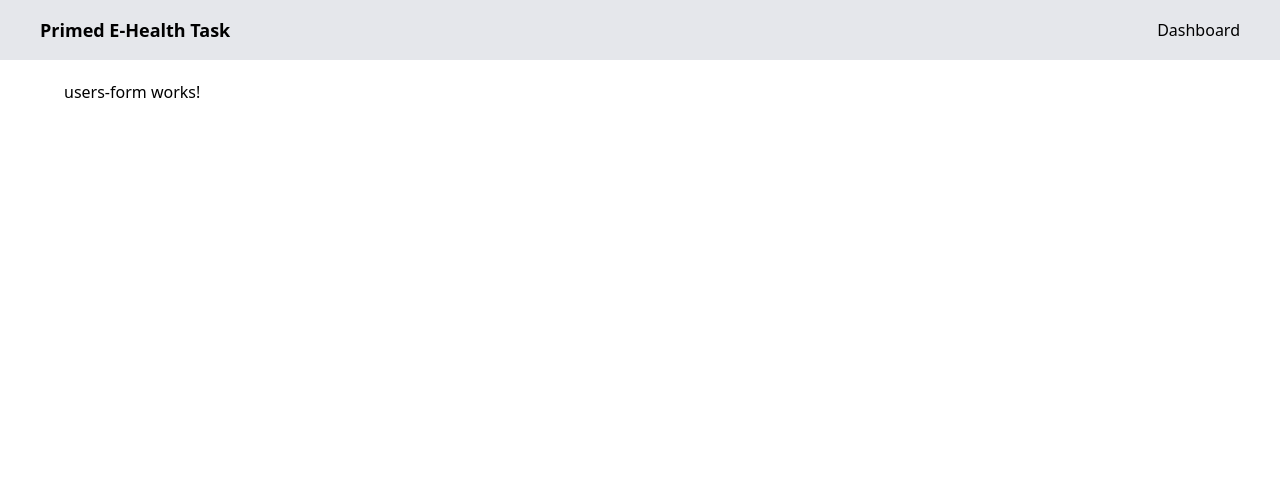
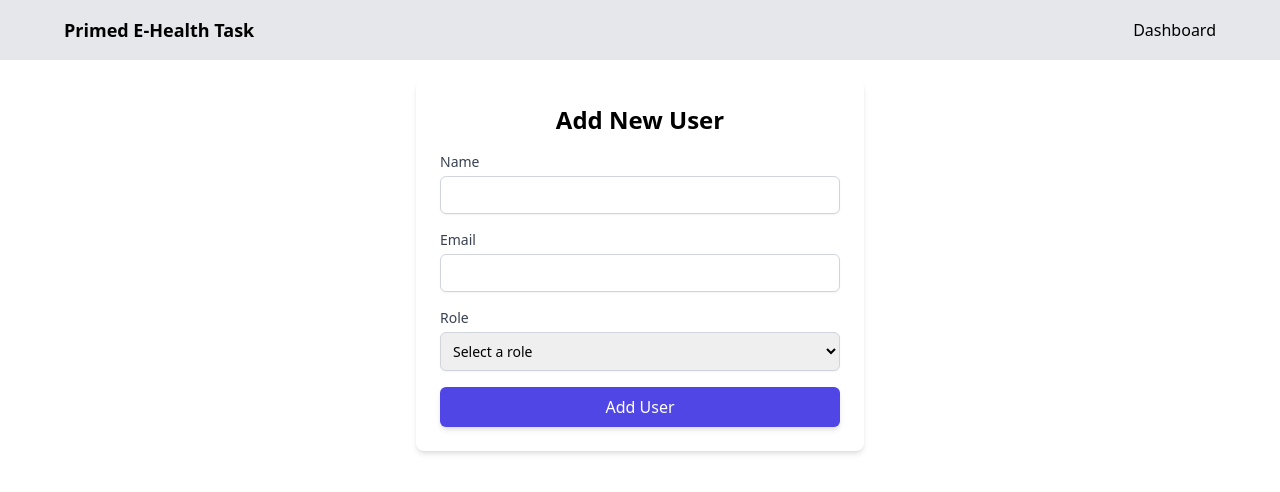
Before and after one commit to realLehre/primed-e-health-task, an Angular app: page /users in a window 1280 px wide. Shown: the top 492 px of the page. Built offline with nearby package versions, Linux system fonts and the light colour scheme.

Commit message:
feat: user form

```diff
--- a/src/app/core/header/header.component.html
+++ b/src/app/core/header/header.component.html
@@ -1,5 +1,5 @@
-<div class="px-6 py-4 bg-gray-200">
-  <div class="max-w-[1200px] mx-auto flex justify-between items-center">
+<div class="py-4 bg-gray-200">
+  <div class="max-w-[1200px] px-6 mx-auto flex justify-between items-center">
     <h3 class="text-lg font-semibold">Primed E-Health Task</h3>
 
     <ul class="flex items-center">
--- a/src/app/features/users/models/users.ts
+++ b/src/app/features/users/models/users.ts
@@ -1,2 +1,4 @@
-export interface Users {
+export interface IUserRoles {
+  title: string;
+  id: string;
 }
--- a/src/app/features/users/services/users.service.ts
+++ b/src/app/features/users/services/users.service.ts
@@ -1,9 +1,19 @@
 import { Injectable } from '@angular/core';
+import { IUserRoles } from '../models/users';
 
 @Injectable({
-  providedIn: 'root'
+  providedIn: 'root',
 })
 export class UsersService {
+  roles: IUserRoles[] = [
+    { id: this.generateRandomId(), title: 'Admin' },
+    { id: this.generateRandomId(), title: 'User' },
+    { id: this.generateRandomId(), title: 'Super admin' },
+    { id: this.generateRandomId(), title: 'Moderator' },
+  ];
+  constructor() {}
 
-  constructor() { }
+  generateRandomId() {
+    return Math.random().toString(36).slice(2, 12);
+  }
 }
--- a/src/app/features/users/users-form/users-form.component.html
+++ b/src/app/features/users/users-form/users-form.component.html
@@ -1 +1,88 @@
-<p>users-form works!</p>
+<form
+  [formGroup]="userForm"
+  (ngSubmit)="onSubmit()"
+  class="max-w-md mx-auto bg-white p-6 rounded-lg shadow-md"
+>
+  <h2 class="text-2xl font-bold mb-4 text-center">Add New User</h2>
+
+  <div class="mb-4">
+    <label for="name" class="block text-sm font-medium text-gray-700"
+      >Name</label
+    >
+    <input
+      id="name"
+      formControlName="name"
+      type="text"
+      class="mt-1 block w-full rounded-md p-2 border border-gray-300 shadow-sm focus:outline-0 focus:border-gray-400 sm:text-sm"
+      [ngClass]="{
+        'border-red-500': (name.dirty || name.touched) && name.invalid,
+      }"
+    />
+    @if ((name.dirty || name.touched) && name.invalid) {
+      <div>
+        <small class="text-red-500 text-sm"> Name is required. </small>
+      </div>
+    }
+  </div>
+
+  <div class="mb-4">
+    <label for="email" class="block text-sm font-medium text-gray-700"
+      >Email</label
+    >
+    <input
+      id="email"
+      formControlName="email"
+      type="email"
+      class="mt-1 block w-full rounded-md p-2 border border-gray-300 shadow-sm focus:outline-0 focus:border-gray-400 sm:text-sm"
+      [ngClass]="{
+        'border-red-500': (email.dirty || email.touched) && email.invalid,
+      }"
+    />
+    @if ((email.dirty || email.touched) && email.invalid) {
+      <div>
+        @if (email.errors?.["required"]) {
+          <small class="text-red-500 text-sm"> Email is required. </small>
+        }
+        @if (email.errors?.["email"]) {
+          <small class="text-red-500 text-sm"> Invalid email format. </small>
+        }
+      </div>
+    }
+  </div>
+
+  <div class="mb-4">
+    <label for="role" class="block text-sm font-medium text-gray-700"
+      >Role</label
+    >
+    <select
+      id="role"
+      formControlName="role"
+      type="text"
+      class="mt-1 block w-full rounded-md p-2 border border-gray-300 shadow-sm focus:outline-0 focus:border-gray-400 sm:text-sm"
+      [ngClass]="{
+        'border-red-500': (role.dirty || role.touched) && role.invalid,
+      }"
+    >
+      <option disabled [value]="null">Select a role</option>
+
+      @for (role of roles; track role.id) {
+        <option [value]="role.title">{{ role.title }}</option>
+      }
+    </select>
+
+    @if ((role.dirty || role.touched) && role.invalid) {
+      <div>
+        <small class="text-red-500 text-sm"> Role is required. </small>
+      </div>
+    }
+  </div>
+
+  <div>
+    <button
+      type="submit"
+      class="w-full bg-indigo-600 text-white py-2 px-4 rounded-md shadow-md hover:bg-indigo-700"
+    >
+      Add User
+    </button>
+  </div>
+</form>
--- a/src/app/features/users/users-form/users-form.component.ts
+++ b/src/app/features/users/users-form/users-form.component.ts
@@ -1,10 +1,58 @@
-import { ChangeDetectionStrategy, Component } from '@angular/core';
+import {
+  ChangeDetectionStrategy,
+  Component,
+  inject,
+  OnInit,
+} from '@angular/core';
+import {
+  FormBuilder,
+  FormControl,
+  FormGroup,
+  ReactiveFormsModule,
+  Validators,
+} from '@angular/forms';
+import { NgClass } from '@angular/common';
+import { UsersService } from '../services/users.service';
 
 @Component({
   selector: 'app-users-form',
-  imports: [],
+  imports: [ReactiveFormsModule, NgClass],
   templateUrl: './users-form.component.html',
   styleUrl: './users-form.component.scss',
   changeDetection: ChangeDetectionStrategy.OnPush,
 })
-export class UsersFormComponent {}
+export class UsersFormComponent implements OnInit {
+  private fb = inject(FormBuilder);
+  private userService = inject(UsersService);
+  roles = this.userService.roles;
+  userForm!: FormGroup;
+
+  ngOnInit(): void {
+    this.userForm = this.fb.group({
+      name: [null, Validators.required],
+      email: [null, [Validators.required, Validators.email]],
+      role: [null, Validators.required],
+    });
+  }
+
+  get name(): FormControl {
+    return <FormControl>this.userForm.get('name');
+  }
+
+  get email(): FormControl {
+    return <FormControl>this.userForm.get('email');
+  }
+
+  get role(): FormControl {
+    return <FormControl>this.userForm.get('role');
+  }
+
+  onSubmit() {
+    if (this.userForm.invalid) {
+      this.userForm.markAllAsTouched();
+      return;
+    }
+
+    console.log(this.userForm.value);
+  }
+}
```
